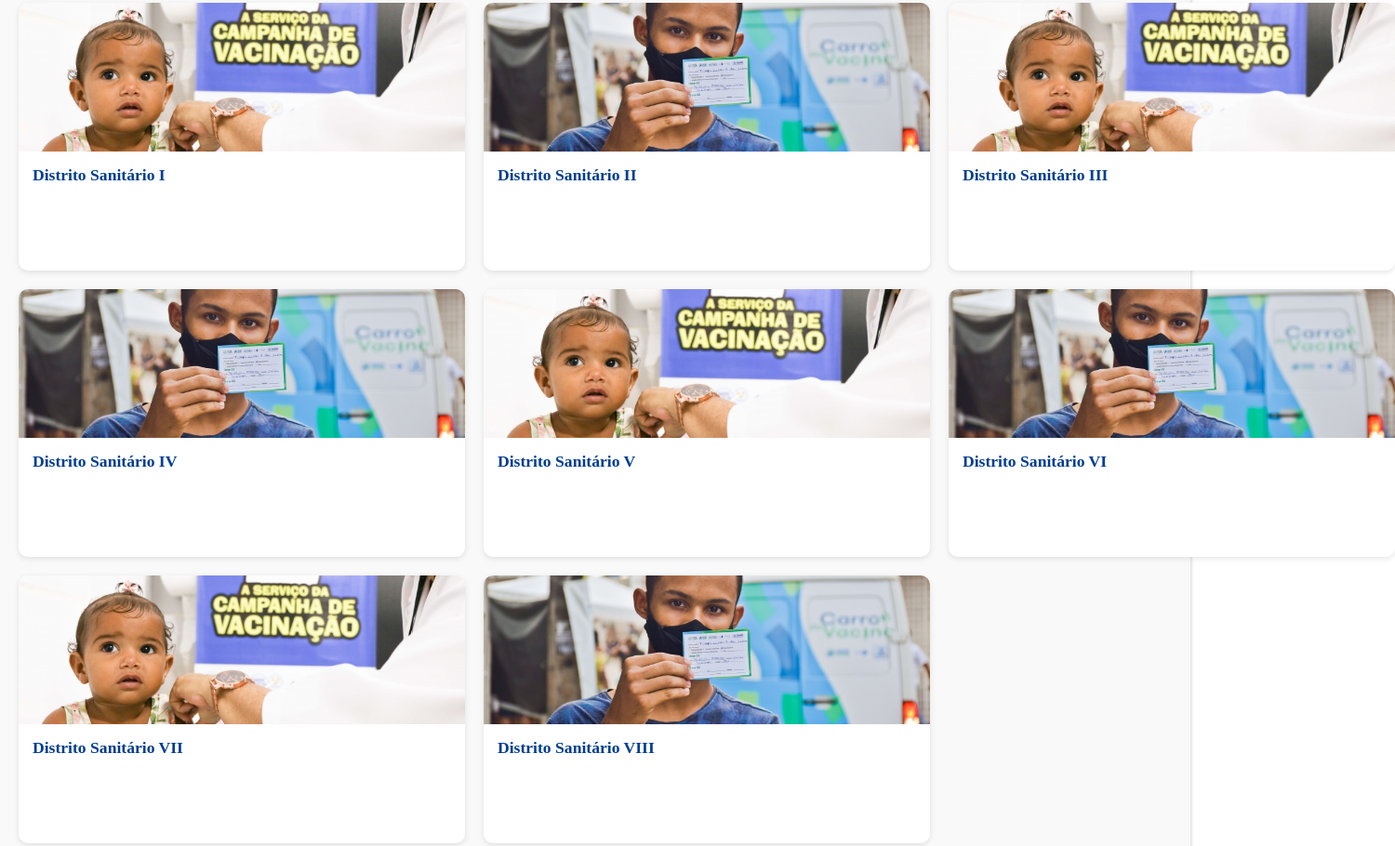
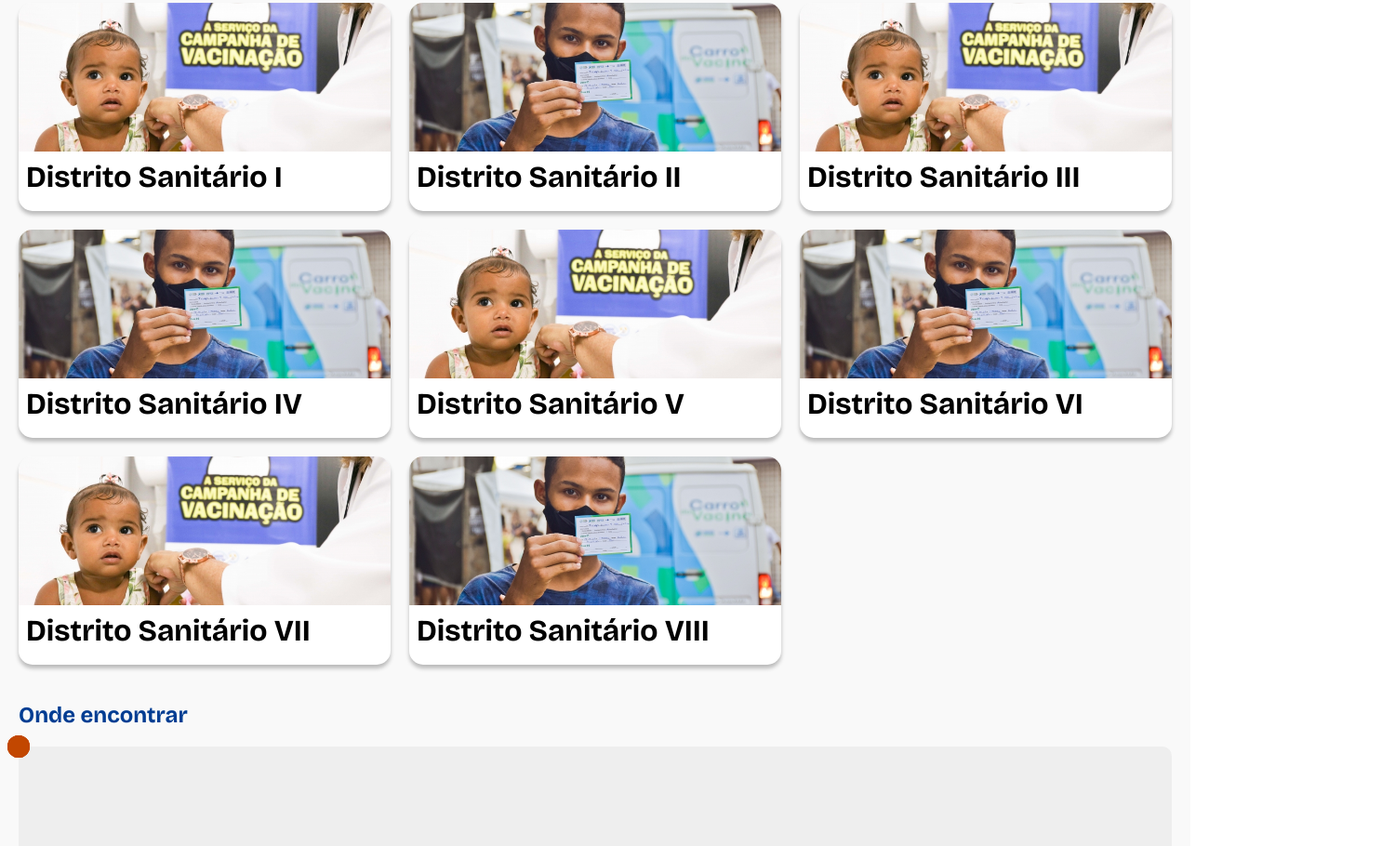
Before and after one commit to Pedro-gomes123/infoSaude, a website: page distritos.html in a window 1280 px wide. Shown: the part 795-1705 px from the top of the page at 93% size, 1500 px wide, since content can reach past the window. Drawn offline with nearby package versions, Linux system fonts and the light colour scheme.

Commit message:
style: update card dimensions and add text descriptions for better layout and readability

```diff
--- a/display_distritos.css
+++ b/display_distritos.css
@@ -153,10 +153,17 @@ h2 {
     background: white;
     border-radius: 10px;
     overflow: hidden;
-    width: 30rem;
-    height: 18rem;
-    box-shadow: 0px 2px 6px rgba(0, 0, 0, 0.1);
+    width: 25rem;
+    height: 14rem;
+    border-radius: 15px;
+    box-shadow: 0px 4px 4px rgba(0, 0, 0, 0.25);
     transition: transform 0.2s ease;
+}
+
+.card:hover{
+    height: 22rem;
+    transform: scale(1.05);
+    transition: 1.5s;
 }
 
 
@@ -166,11 +173,12 @@ h2 {
     object-fit: cover;
 }
 
-.card-title {
-    padding: 15px;
-    font-size: 1.1rem;
-    font-weight: bold;
-    color: var(--color-text-blue);
+.card-title{
+    margin: 0.5rem ;
+}
+
+.card-text{
+    margin: 0.5rem ;
 }
 
 .map-section {
--- a/distritos.html
+++ b/distritos.html
@@ -65,22 +65,27 @@
             <div class="card">
                 <img src="./img/vacinação.jpg" alt="Distrito Sanitário I">
                 <div class="card-title">Distrito Sanitário I</div>
+                <div class="card-text">Coelhos <br>  Santo Amaro   <br>  Arruda <br>  Aflitos <br>  Casa Amarela  <br>  joana Bezerra</div>
             </div>
             <div class="card">
                 <img src="./img/covid.jpeg" alt="Distrito Sanitário II">
                 <div class="card-title">Distrito Sanitário II</div>
+                <div class="card-text">Zona</div>
             </div>
             <div class="card">
                 <img src="./img/vacinação.jpg" alt="Distrito Sanitário III">
                 <div class="card-title">Distrito Sanitário III</div>
+                <div class="card-text">Zona</div>
             </div>
             <div class="card">
                 <img src="./img/covid.jpeg" alt="Distrito Sanitário IV">
                 <div class="card-title">Distrito Sanitário IV</div>
+                <div class="card-text">Zona</div>
             </div>
             <div class="card">
                 <img src="./img/vacinação.jpg" alt="Distrito Sanitário V">
                 <div class="card-title">Distrito Sanitário V</div>
+                <div class="card-text">Zona</div>
             </div>
             <div class="card">
                 <img src="./img/covid.jpeg" alt="Distrito Sanitário VI">
@@ -89,10 +94,12 @@
             <div class="card">
                 <img src="./img/vacinação.jpg" alt="Distrito Sanitário VII">
                 <div class="card-title">Distrito Sanitário VII</div>
+                <div class="card-text">Zona</div>
             </div>
             <div class="card">
                 <img src="./img/covid.jpeg" alt="Distrito Sanitário VIII">
                 <div class="card-title">Distrito Sanitário VIII</div>
+                <div class="card-text">Lorem ipsum dolor sit amet consectetur adipisicing elit. Maxime cumque deleniti nisi magni quia laudantium ratione alias! Temporibus, minima. Saepe cumque quos, architecto ab veritatis deleniti aliquid quidem inventore odio?</div>
             </div>
         </div>
 
--- a/style_distritos.css
+++ b/style_distritos.css
@@ -6,6 +6,7 @@
     --color-button-blue: #013D92;
     --color-nav: #013D92;
     --color-conteiner-white: #F9F9F9;
+    --color-text-gray2: #999999;
 }
 
 /*--------- main.home---------*/
@@ -53,3 +54,18 @@ h2{
     font-size: 3rem;
     font-weight: bold;
 }
+
+.card-title {
+    font-weight: bold;
+    font-family: 'Bricolage Grotesque', sans-serif;
+    font-size: 2rem;
+    font-weight: bold;
+
+}
+
+.card-text {
+    font-family: 'Bricolage Grotesque', sans-serif;
+    font-size: 1rem;
+    font-weight: normal;
+    color: var(--color-text-gray2);
+}
```
